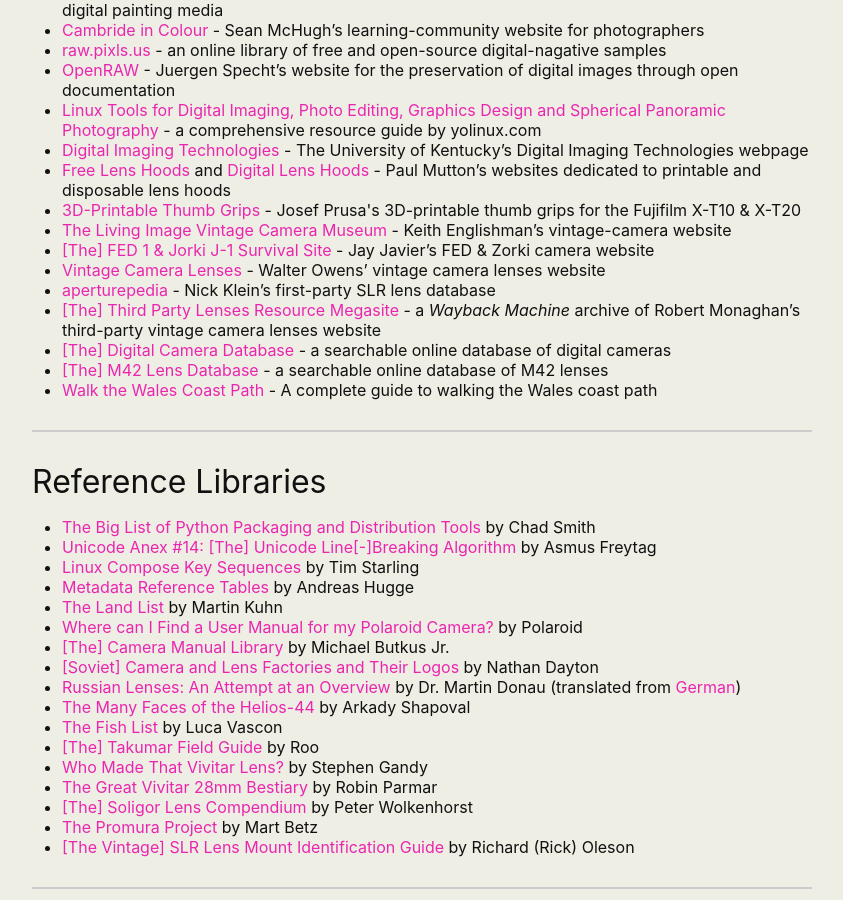
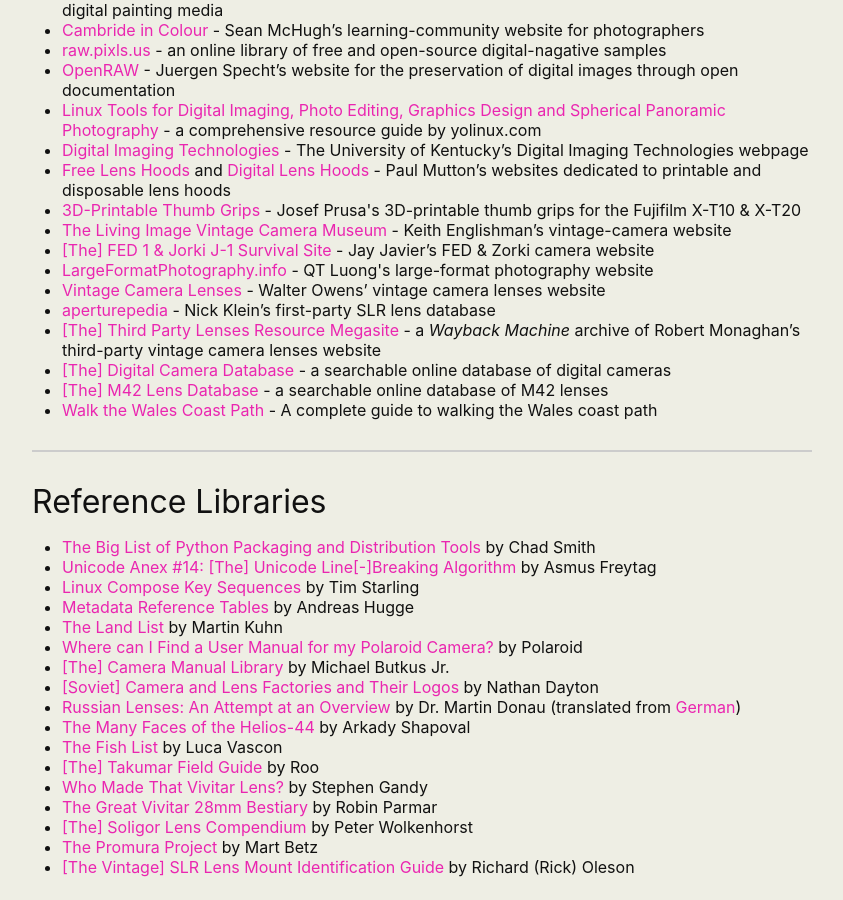
Before and after one commit to martbetz/martbetz.github.io, a Jekyll site: the page built from useful-links.html, in a window 1280 px wide and 900 px high, scrolled down 8912 px. Shown: the whole window, without its empty margins (218-1061 px from the left). Built offline with Jekyll 4.4.1, drawn with Linux system fonts in a browser that asks for light colours.

Commit message:
Update useful-links.html

```diff
--- a/useful-links.html
+++ b/useful-links.html
@@ -469,6 +469,7 @@
 <li><a href="https://www.printables.com/en/model/181809-fujifilm-x-t20-x-t10-thumb-grip-rubber">3D-Printable Thumb Grips</a> - Josef Prusa's 3D-printable thumb grips for the Fujifilm X-T10 & X-T20</li>
 <li><a href="http://licm.org.uk/livingImage/Foyer.html">The Living Image Vintage Camera Museum</a> - Keith Englishman’s vintage-camera website</li>
 <li><a href="https://www.fedka.com/jay/">[The] FED 1 & Jorki J-1 Survival Site</a> - Jay Javier’s FED & Zorki camera website</li>
+<li><a href="https://www.largeformatphotography.info/">LargeFormatPhotography.info</a> - QT Luong's large-format photography website</li>
 <li><a href="https://vintage-camera-lenses.com">Vintage Camera Lenses</a> - Walter Owens’ vintage camera lenses website</li>
 <li><a href="https://aperturepedia.com">aperturepedia</a> - Nick Klein’s first-party SLR lens database</li>
 <li><a href="http://web.archive.org/web/20021001122829/medfmt.8k.com/third/index.html">[The] Third Party Lenses Resource Megasite</a> - a <i>Wayback Machine</i> archive of Robert Monaghan’s third-party vintage camera lenses website</li>
```
